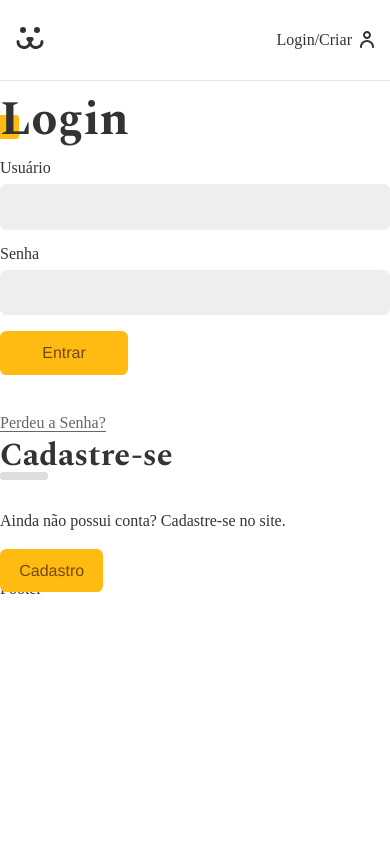
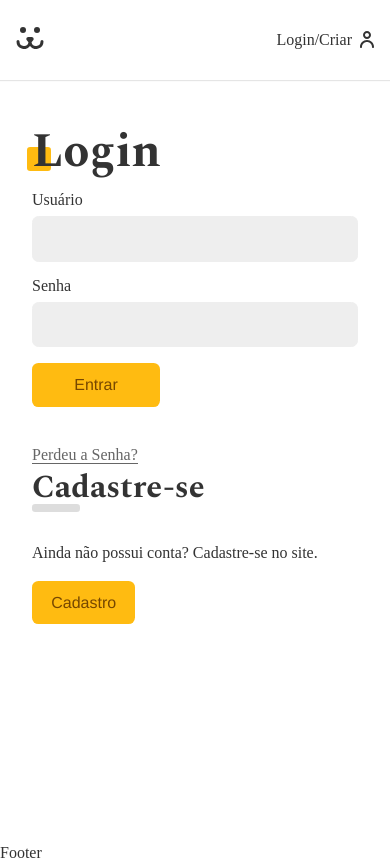
Before and after one commit to Celsogabrielf16/dogs, a React (Create React App) app: page /login in a window 390 px wide. Built offline with nearby package versions, Linux system fonts and the light colour scheme.

Commit message:
estilização do componente Login

```diff
--- a/src/components/login/Login.css
+++ b/src/components/login/Login.css
@@ -0,0 +1,32 @@
+.LoginComponent {
+  display: grid;
+  grid-template-columns: 1fr 1fr;
+  min-height: calc(100vh - 5rem);
+  gap: 2rem;
+}
+
+.LoginComponent::before {
+  content: '';
+  display: block;
+  background: url('../../Assets/login.jpg') no-repeat center center;
+  background-size: cover;
+}
+
+.LoginComponent .forms {
+  max-width: 30rem;
+  padding: 2rem;
+}
+
+@media (max-width: 40rem) {
+  .LoginComponent {
+    grid-template-columns: 1fr;
+  }
+
+  .LoginComponent::before {
+    display: none;
+  }
+
+  .LoginComponent .forms {
+    max-width: 100%;
+  }
+}
--- a/src/components/login/Login.js
+++ b/src/components/login/Login.js
@@ -1,26 +1,28 @@
-import React from 'react'
-import { Navigate, Route, Routes } from 'react-router-dom'
-import UserContext from '../../UserContext'
-import './Login.css'
-import LoginCreate from './LoginCreate'
-import LoginForm from './LoginForm'
-import LoginPasswordLost from './LoginPasswordLost'
-import LoginPasswordReset from './LoginPasswordReset'
+import React from "react";
+import { Navigate, Route, Routes } from "react-router-dom";
+import UserContext from "../../UserContext";
+import "./Login.css";
+import LoginCreate from "./LoginCreate";
+import LoginForm from "./LoginForm";
+import LoginPasswordLost from "./LoginPasswordLost";
+import LoginPasswordReset from "./LoginPasswordReset";
 
 const Login = () => {
-  const {login} = React.useContext(UserContext);
+  const { login } = React.useContext(UserContext);
 
-  if (login === true) return <Navigate to="/conta" />
+  if (login === true) return <Navigate to="/conta" />;
   return (
-    <div>
-      <Routes>
-        <Route path='/' element={ <LoginForm />}/>
-        <Route path='criar' element={ <LoginCreate />}/>
-        <Route path='perdeu' element={ <LoginPasswordLost />}/>
-        <Route path='resetar' element={ <LoginPasswordReset />}/>
-      </Routes>
-    </div>
-  )
-}
+    <section className="LoginComponent">
+      <div className="forms">
+        <Routes>
+          <Route path="/" element={<LoginForm />} />
+          <Route path="criar" element={<LoginCreate />} />
+          <Route path="perdeu" element={<LoginPasswordLost />} />
+          <Route path="resetar" element={<LoginPasswordReset />} />
+        </Routes>
+      </div>
+    </section>
+  );
+};
 
-export default Login
+export default Login;
```
